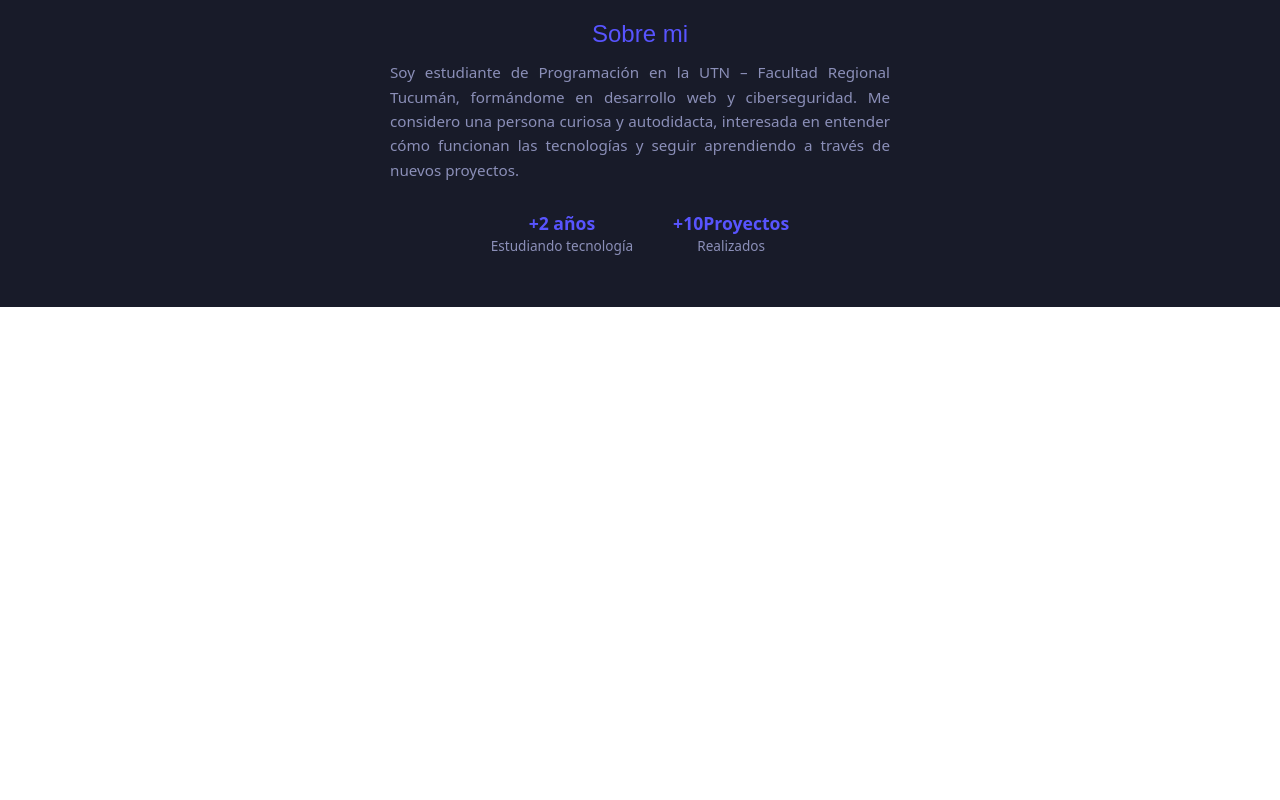
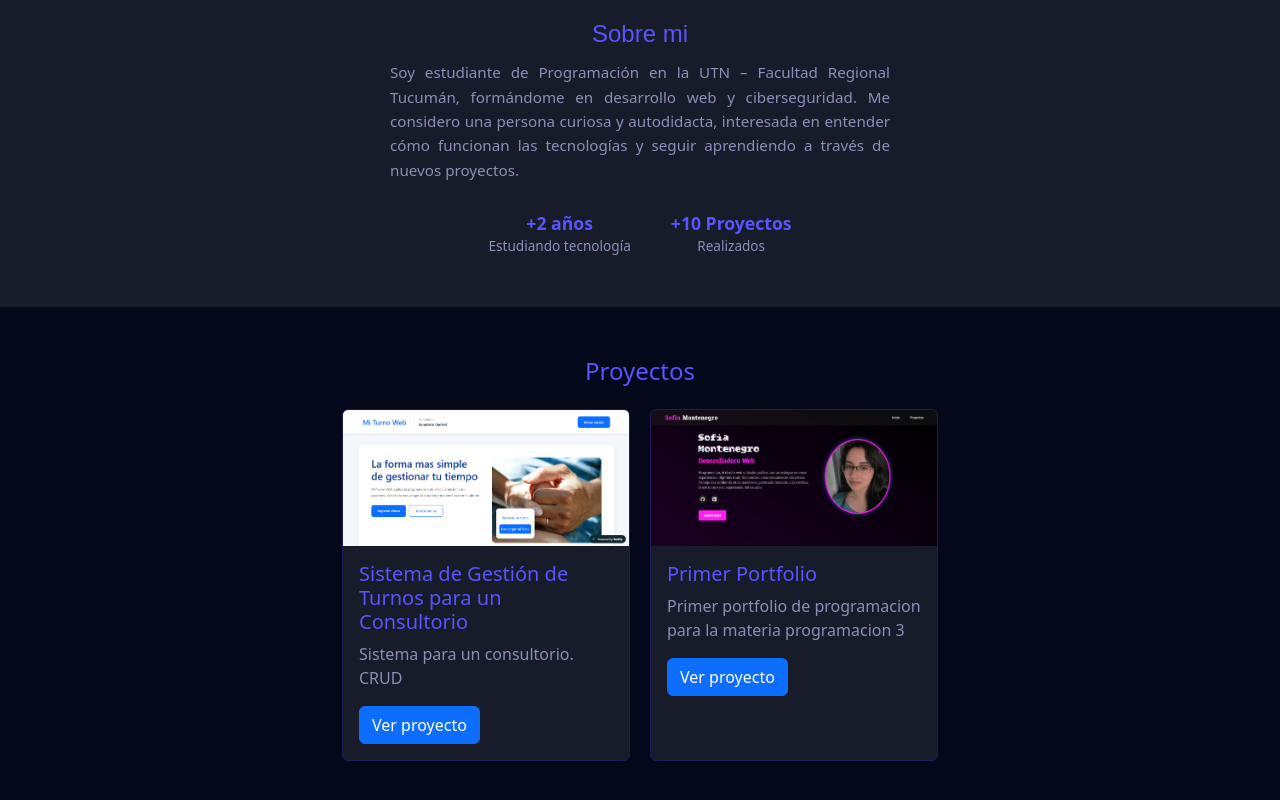
Before and after one commit to Sofmarlu/tp1-portfolio-react-montenegro-sofia, a React (Vite) app in the folder tp1-portfolio/: page / in a window 1280 px wide. Shown: the part 430-1230 px from the top of the page. Before the commit the page ends 800 px from the top, so only its background shows below. Built offline with nearby package versions, Linux system fonts and the light colour scheme; a web font is replaced by a local one.

Commit message:
agregue la seccion projects

```diff
--- a/tp1-portfolio/src/components/About.jsx
+++ b/tp1-portfolio/src/components/About.jsx
@@ -16,7 +16,7 @@ function About(props) {
 
           <div className="about-stat">
             <span className="about-stat-numero">
-              +{props.proyectosRealizados}Proyectos
+              +{props.proyectosRealizados} Proyectos
             </span>
             <span className="about-stat-label">Realizados</span>
           </div>
--- a/tp1-portfolio/src/components/Projects.jsx
+++ b/tp1-portfolio/src/components/Projects.jsx
@@ -0,0 +1,46 @@
+import Card from "react-bootstrap/Card";
+import Button from "react-bootstrap/Button";
+import "../css/Projects.css";
+
+const proyectos = [
+  {
+    id: 1,
+    titulo: "Sistema de Gestión de Turnos para un Consultorio",
+    descripcion: "Sistema para un consultorio. CRUD",
+    img: "/img/Screenshot_1.png",
+    link: "https://vermillion-cheesecake-e4667d.netlify.app/",
+  },
+  {
+    id: 2,
+    titulo: "Primer Portfolio ",
+    descripcion: "Primer portfolio de programacion para la materia programacion 3",
+    img: "/img/image.png",
+    link: "https://primerportfolioooo.netlify.app/",
+  },
+];
+
+function Projects() {
+  return (
+    <section className="projects">
+      <h2 className="projects-titulo">Proyectos</h2>
+      <div className="projects-lista">
+
+        {proyectos.map((proyecto) =>
+        (
+          <Card className="projects-card" style={{ width: "18rem" }} key={proyecto.id}>
+            <Card.Img variant="top" src={proyecto.img} />
+            <Card.Body>
+              <Card.Title>{proyecto.titulo}</Card.Title>
+              <Card.Text>{proyecto.descripcion}</Card.Text>
+              <Button variant="primary" target="_blank" href={proyecto.link}>
+                Ver proyecto
+              </Button>
+            </Card.Body>
+          </Card>
+        ))}
+      </div>
+    </section>
+  );
+}
+
+export default Projects;
--- /dev/null
+++ b/tp1-portfolio/src/css/Projects.css
@@ -0,0 +1,35 @@
+.projects {
+  background-color: var(--bg-primary);
+  color: var(--text-primary);
+  padding: 50px 20px;
+}
+
+.projects-titulo {
+  color: var(--accent);
+  font-size: 1.5rem;
+  text-align: center;
+  margin-bottom: 24px;
+}
+
+.projects-lista {
+  max-width: 700px;
+  margin: 0 auto;
+  display: flex;
+  flex-wrap: wrap;
+  gap: 20px;
+  justify-content: center;
+}
+
+.projects-card.card {
+  background-color: var(--bg-secondary);
+  border: 1px solid var(--border);
+  color: var(--text-primary);
+}
+
+.projects-card.card .card-title {
+  color: var(--accent);
+}
+
+.projects-card.card .card-text {
+  color: var(--text-secondary);
+}
--- a/tp1-portfolio/src/pages/Inicio.jsx
+++ b/tp1-portfolio/src/pages/Inicio.jsx
@@ -1,6 +1,7 @@
 import Header from "../components/Header";
 import Hero from "../components/Hero";
 import About from "../components/About";
+import Projects from "../components/Projects";
 
 function Inicio() {
   return (
@@ -12,6 +13,8 @@ function Inicio() {
         anios={2}
         proyectosRealizados={10}
       ></About>
+
+      <Projects></Projects>
     </>
   );
 }
```
Also changed, not shown: tp1-portfolio/public/img/Screenshot_1.png (added), tp1-portfolio/public/img/image.png (added), tp1-portfolio/src/css/Skills.css (added).
